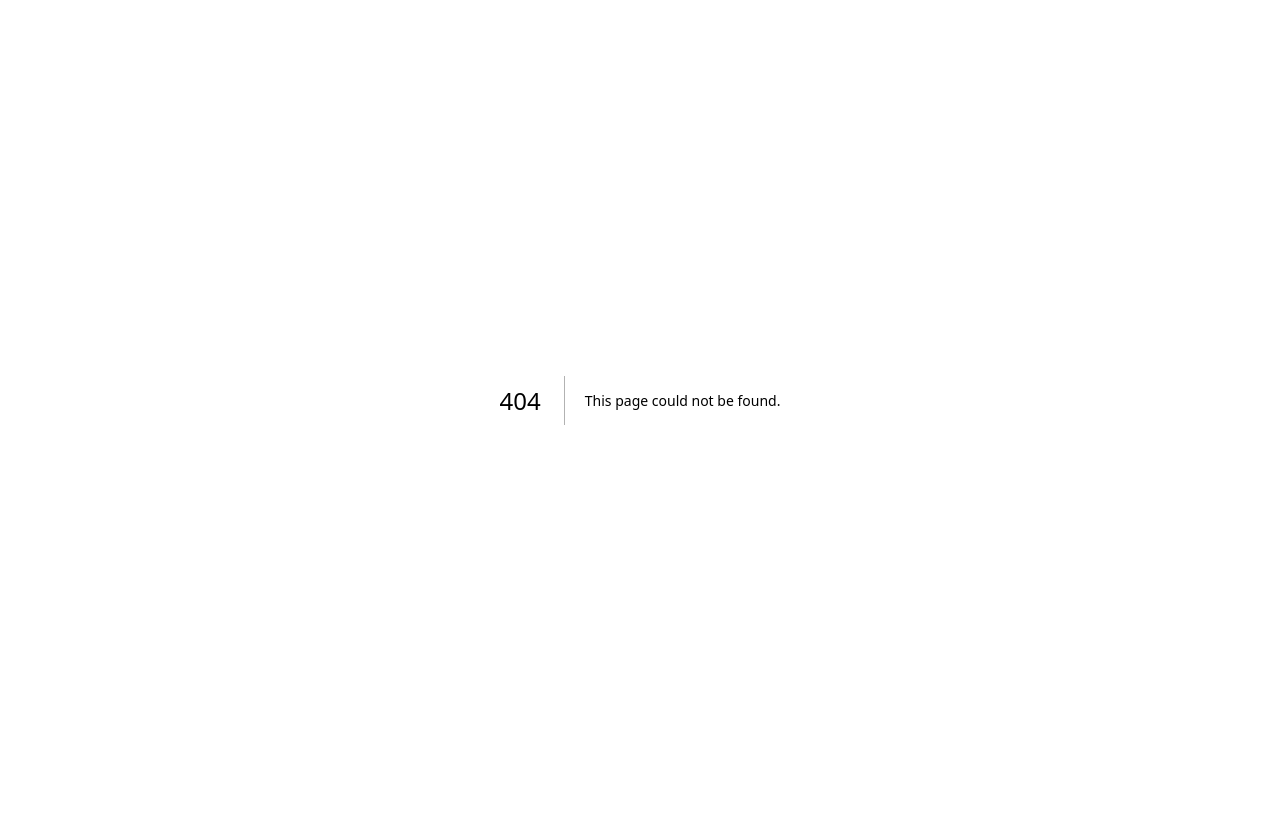
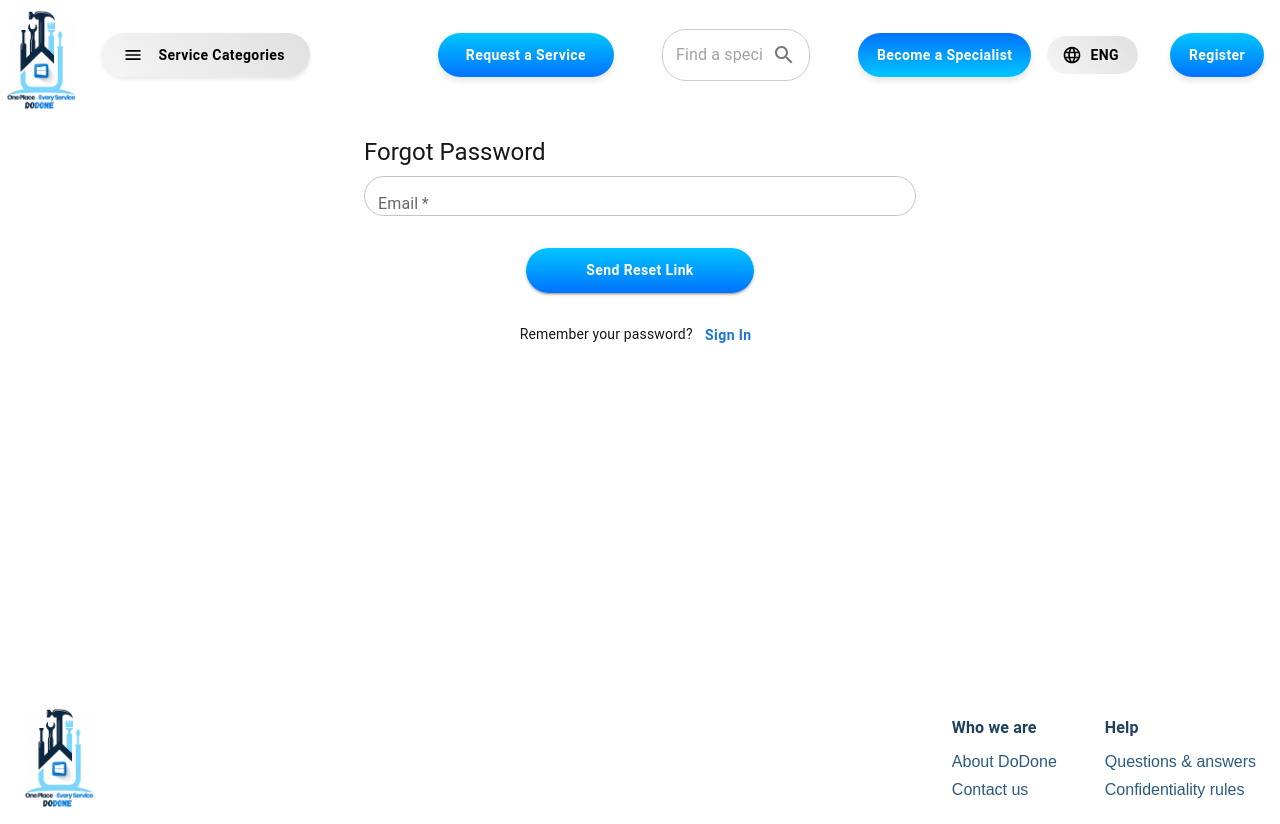
Before and after one commit to Vhkan/dodone, a Next.js app: page /forgot-password in a window 1280 px wide. Before the commit this address had no page. Before the commit the page ends 800 px from the top, so only its background shows below. Built offline with nearby package versions, Linux system fonts and the light colour scheme.

Commit message:
add forgot password page

```diff
--- /dev/null
+++ b/src/app/forgot-password/layout.tsx
@@ -0,0 +1,8 @@
+export default function ForgotPassword({ children }: { children: React.ReactNode }) {
+  return (
+    <div>
+      <h1>Forgot Password?</h1>
+      {children}
+    </div>
+  );
+}
--- /dev/null
+++ b/src/app/forgot-password/page.tsx
@@ -0,0 +1,140 @@
+"use client";
+
+import React, { useState, FormEvent } from "react";
+import {
+  Container,
+  Typography,
+  TextField,
+  Button,
+  Box,
+  Alert,
+} from "@mui/material";
+import Header from "@/components/Header";
+import Footer from "@/components/Footer";
+
+const ForgotPassword: React.FC = () => {
+  const [email, setEmail] = useState("");
+  const [submitted, setSubmitted] = useState(false);
+  const [error, setError] = useState("");
+
+  const handleSubmit = (e: FormEvent<HTMLFormElement>) => {
+    e.preventDefault();
+    setError("");
+    if (!email) {
+      setError("Please enter your email");
+      return;
+    }
+    console.log("Forgot Password Request for:", email);
+    setSubmitted(true);
+  };
+
+  return (
+    <Box
+      sx={{
+        width: "100%",
+        minHeight: "100vh",
+        display: "flex",
+        flexDirection: "column",
+      }}
+    >
+      <Header />
+
+      <Container
+        maxWidth="sm"
+        sx={{
+          mt: 14,
+          mb: 4,
+          flex: 1,
+          display: "flex",
+          flexDirection: "column",
+        }}
+      >
+        <Typography variant="h5" gutterBottom>
+          Forgot Password
+        </Typography>
+
+        {submitted && (
+          <Alert severity="success" sx={{ mb: 2 }}>
+            If this email exists in our system, a password reset link has been
+            sent.
+          </Alert>
+        )}
+
+        {error && (
+          <Alert severity="error" sx={{ mb: 2 }}>
+            {error}
+          </Alert>
+        )}
+
+        <Box
+          component="form"
+          onSubmit={handleSubmit}
+          sx={{ display: "flex", flexDirection: "column", gap: 2 }}
+        >
+          <TextField
+            fullWidth
+            label="Email"
+            type="email"
+            value={email}
+            onChange={(e) => setEmail(e.target.value)}
+            required
+            sx={{
+              "& .MuiOutlinedInput-root": {
+                borderRadius: "30px",
+                height: "40px",
+                "& input": { padding: "8px 14px" },
+              },
+            }}
+          />
+
+          <Box sx={{ display: "flex", justifyContent: "center", mt: 2, mb: 0 }}>
+            <Button
+              type="submit"
+              variant="contained"
+              sx={{
+                background: "linear-gradient(to bottom, #00c6ff, #0072ff)",
+                color: "white",
+                padding: "10px 60px",
+                borderRadius: "2em",
+                textTransform: "none",
+                fontWeight: "bold",
+                "&:hover": {
+                  background: "linear-gradient(to bottom, #3399ff, #0072ff)",
+                  boxShadow: "0px 6px 12px rgba(0, 0, 0, 0.2)",
+                },
+                "&:focus": {
+                  outline: "none",
+                  boxShadow: "0px 0px 8px rgba(0, 191, 255, 0.5)",
+                },
+              }}
+            >
+              Send Reset Link
+            </Button>
+          </Box>
+
+          <Typography variant="body2" sx={{ mt: 1, textAlign: "center" }}>
+            Remember your password?{" "}
+            <Button
+              variant="text"
+              sx={{
+                textTransform: "none",
+                fontWeight: "bold",
+                textDecoration: "none", // no underline by default
+                "&:hover": {
+                  textDecoration: "underline", // underline on hover
+                },
+              }}
+              href="/signin"
+            >
+              Sign In
+            </Button>
+          </Typography>
+        </Box>
+      </Container>
+
+      <Footer />
+    </Box>
+  );
+};
+
+export default ForgotPassword;
--- a/src/app/layout.tsx
+++ b/src/app/layout.tsx
@@ -1,6 +1,6 @@
 import type { Metadata } from "next";
 import { Geist, Geist_Mono } from "next/font/google";
-// import "./globals.css";
+import "./globals.css";
 
 const geistSans = Geist({
   variable: "--font-geist-sans",
--- a/src/app/register/page.tsx
+++ b/src/app/register/page.tsx
@@ -83,14 +83,23 @@ const Register = () => {
           </Typography>
 
           {/* Role selection */}
-          <Box sx={{ display: "flex", justifyContent: "center", gap: 6, mb: 3 }}>
+          <Box
+            sx={{ display: "flex", justifyContent: "center", gap: 6, mb: 3 }}
+          >
             {/* Customer */}
             <Box
-              sx={{ display: "flex", flexDirection: "column", alignItems: "center", gap: 1 }}
+              sx={{
+                display: "flex",
+                flexDirection: "column",
+                alignItems: "center",
+                gap: 1,
+              }}
             >
               <img src="/man (2).png" alt="Customer" width={100} height={100} />
               <Button
-                variant={formData.role === "customer" ? "contained" : "outlined"}
+                variant={
+                  formData.role === "customer" ? "contained" : "outlined"
+                }
                 onClick={() => handleRoleSelect("customer")}
                 sx={{
                   width: 120,
@@ -115,11 +124,23 @@ const Register = () => {
 
             {/* Contractor */}
             <Box
-              sx={{ display: "flex", flexDirection: "column", alignItems: "center", gap: 1 }}
+              sx={{
+                display: "flex",
+                flexDirection: "column",
+                alignItems: "center",
+                gap: 1,
+              }}
             >
-              <img src="/mechanic (1).png" alt="Contractor" width={100} height={100} />
+              <img
+                src="/mechanic (1).png"
+                alt="Contractor"
+                width={100}
+                height={100}
+              />
               <Button
-                variant={formData.role === "contractor" ? "contained" : "outlined"}
+                variant={
+                  formData.role === "contractor" ? "contained" : "outlined"
+                }
                 onClick={() => handleRoleSelect("contractor")}
                 sx={{
                   width: 120,
@@ -218,13 +239,20 @@ const Register = () => {
           <Box sx={{ textAlign: "center", mt: 3 }}>
             <Typography variant="body1" color="text.secondary">
               Already registered?{" "}
-              <Link
+              <Button
+                variant="text"
+                sx={{
+                  textTransform: "none",
+                  fontWeight: "bold",
+                  textDecoration: "none", // no underline by default
+                  "&:hover": {
+                    textDecoration: "underline", // underline on hover
+                  },
+                }}
                 href="/signin"
-                underline="hover"
-                sx={{ color: "#0072ff", fontWeight: 500 }}
               >
                 Sign in
-              </Link>
+              </Button>
             </Typography>
           </Box>
         </Container>
--- a/src/app/signin/page.tsx
+++ b/src/app/signin/page.tsx
@@ -11,6 +11,7 @@ import {
 } from "@mui/material";
 import Header from "@/components/Header";
 import Footer from "@/components/Footer";
+import ForgotPassword from "../forgot-password/layout";
 
 const inputSx = {
   "& .MuiOutlinedInput-root": {
@@ -102,13 +103,20 @@ const SignIn = () => {
             />
 
             <Box sx={{ textAlign: "right", mt: 1 }}>
-              <Link
-                href="#"
-                underline="hover"
-                sx={{ color: "#0072ff", fontSize: "0.9rem" }}
+              <Button
+                variant="text"
+                sx={{
+                  textTransform: "none",
+                  fontWeight: "bold",
+                  textDecoration: "none", // no underline by default
+                  "&:hover": {
+                    textDecoration: "underline", // underline on hover
+                  },
+                }}
+                href="/forgot-password"
               >
-                Forgot password?
-              </Link>
+                Forgot Password?
+              </Button>
             </Box>
 
             <Box sx={{ display: "flex", justifyContent: "center", mt: 3 }}>
@@ -136,13 +144,20 @@ const SignIn = () => {
           <Box sx={{ textAlign: "center", mt: 3 }}>
             <Typography variant="body1" color="text.secondary">
               Not a user yet?{" "}
-              <Link
+              <Button
+                variant="text"
+                sx={{
+                  textTransform: "none",
+                  fontWeight: "bold",
+                  textDecoration: "none", // no underline by default
+                  "&:hover": {
+                    textDecoration: "underline", // underline on hover
+                  },
+                }}
                 href="/register"
-                underline="hover"
-                sx={{ color: "#0072ff", fontWeight: 500 }}
               >
                 Register here
-              </Link>
+              </Button>
             </Typography>
           </Box>
         </Container>
```
